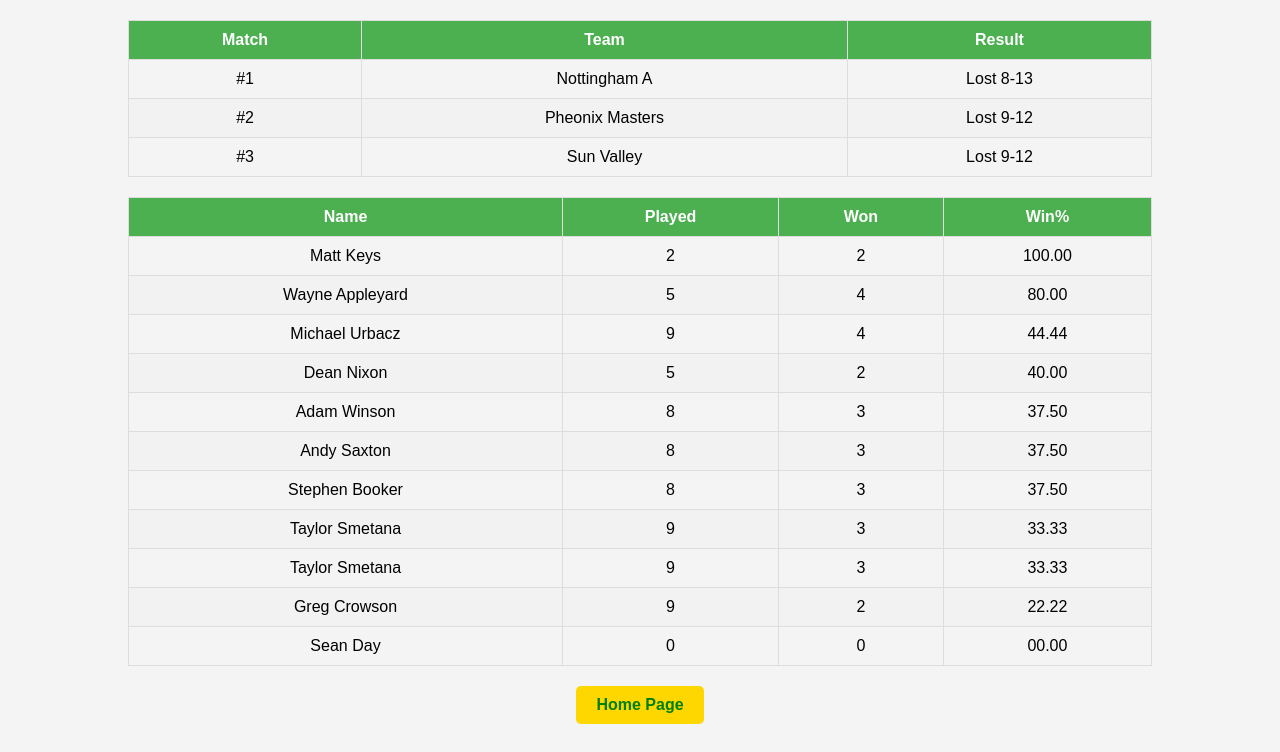
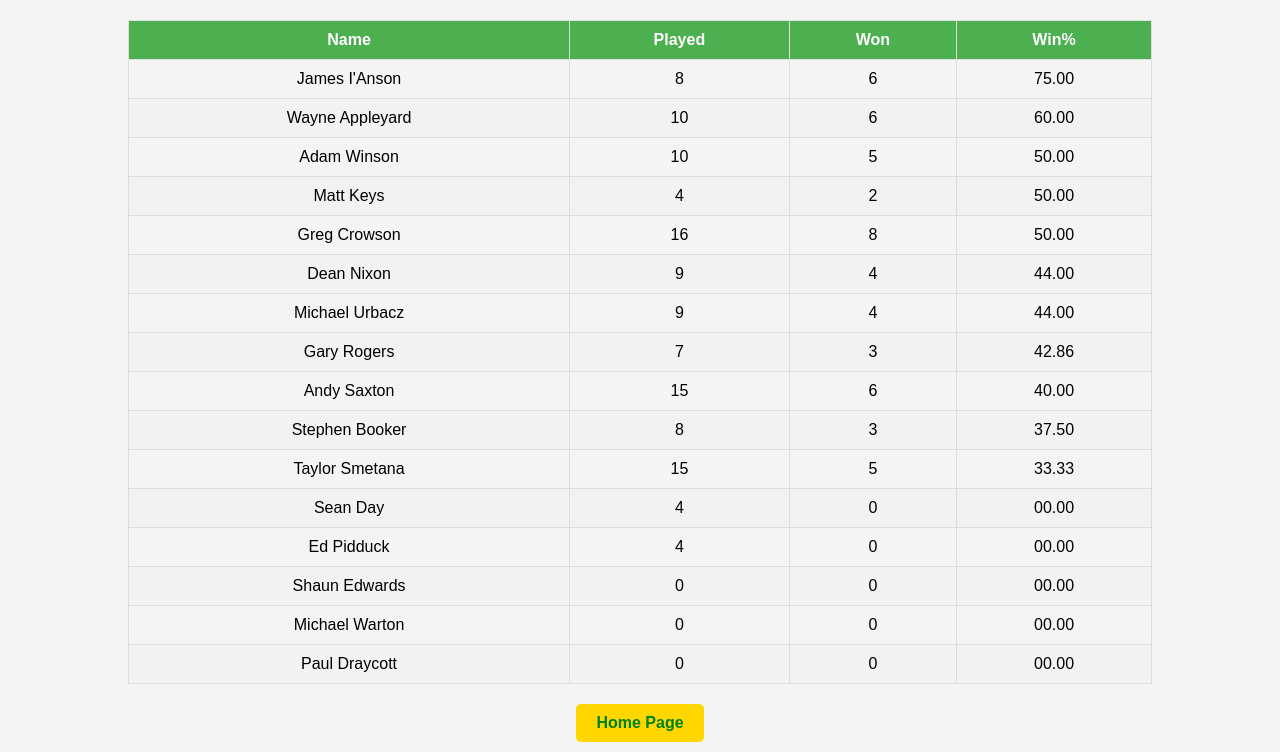
Before and after one commit to StaplefordCCIL/player-performance, a plain HTML site: page index.html in a window 1280 px wide. Shown: the part 58-810 px from the top of the page. Drawn offline with Linux system fonts and the light colour scheme.

Commit message:
Update index.html

```diff
--- a/index.html
+++ b/index.html
@@ -73,36 +73,8 @@
 <body>
 
 <header>
-    <h1>League Match Day 1 2025</h1>
+    <h1>Overall Individual Performances 2025</h1>
 </header>
-
-<!-- Table for Match Results -->
-<table>
-    <thead>
-        <tr>
-            <th>Match</th>
-            <th>Team</th>
-            <th>Result</th>
-        </tr>
-    </thead>
-    <tbody>
-        <tr>
-            <td>#1</td>
-            <td>Nottingham A</td>
-            <td>Lost 8-13</td>
-        </tr>
-        <tr>
-            <td>#2</td>
-            <td>Pheonix Masters</td>
-            <td>Lost 9-12</td>
-        </tr>
-        <tr>
-            <td>#3</td>
-            <td>Sun Valley</td>
-            <td>Lost 9-12</td>
-        </tr>
-    </tbody>
-</table>
 
     <!-- Table for Player Results -->
 <table>
@@ -116,40 +88,58 @@
     </thead>
     <tbody>
         <tr>
-            <td>Matt Keys</td>
-            <td>2</td>
-            <td>2</td>
-            <td>100.00</td>
+            <td>James I'Anson</td>
+            <td>8</td>
+            <td>6</td>
+            <td>75.00</td>
         </tr>
         <tr>
             <td>Wayne Appleyard</td>
+            <td>10</td>
+            <td>6</td>
+            <td>60.00</td>
+        </tr>
+        <tr>
+            <td>Adam Winson</td>
+            <td>10</td>
             <td>5</td>
+            <td>50.00</td>
+        </tr>
+        <tr>
+            <td>Matt Keys</td>
             <td>4</td>
-            <td>80.00</td>
+            <td>2</td>
+            <td>50.00</td>
+        </tr>
+        <tr>
+            <td>Greg Crowson</td>
+            <td>16</td>
+            <td>8</td>
+            <td>50.00</td>
+        </tr>
+        <tr>
+            <td>Dean Nixon</td>
+            <td>9</td>
+            <td>4</td>
+            <td>44.00</td>
         </tr>
         <tr>
             <td>Michael Urbacz</td>
             <td>9</td>
             <td>4</td>
-            <td>44.44</td>
+            <td>44.00</td>
         </tr>
         <tr>
-            <td>Dean Nixon</td>
-            <td>5</td>
-            <td>2</td>
-            <td>40.00</td>
-        </tr>
-        <tr>
-            <td>Adam Winson</td>
-            <td>8</td>
+            <td>Gary Rogers</td>
+            <td>7</td>
             <td>3</td>
-            <td>37.50</td>
+            <td>42.86</td>
         </tr>
         <tr>
             <td>Andy Saxton</td>
-            <td>8</td>
-            <td>3</td>
-            <td>37.50</td>
+            <td>15</td>
+            <td>6</td>
+            <td>40.00</td>
         </tr>
         <tr>
             <td>Stephen Booker</td>
@@ -159,24 +149,36 @@
         </tr>
         <tr>
             <td>Taylor Smetana</td>
-            <td>9</td>
-            <td>3</td>
+            <td>15</td>
+            <td>5</td>
             <td>33.33</td>
         </tr>
         <tr>
-            <td>Taylor Smetana</td>
-            <td>9</td>
-            <td>3</td>
-            <td>33.33</td>
+            <td>Sean Day</td>
+            <td>4</td>
+            <td>0</td>
+            <td>00.00</td>
         </tr>
         <tr>
-            <td>Greg Crowson</td>
-            <td>9</td>
-            <td>2</td>
-            <td>22.22</td>
+            <td>Ed Pidduck</td>
+            <td>4</td>
+            <td>0</td>
+            <td>00.00</td>
         </tr>
         <tr>
-            <td>Sean Day</td>
+            <td>Shaun Edwards</td>
+            <td>0</td>
+            <td>0</td>
+            <td>00.00</td>
+        </tr>
+        <tr>
+            <td>Michael Warton</td>
+            <td>0</td>
+            <td>0</td>
+            <td>00.00</td>
+        </tr>
+        <tr>
+            <td>Paul Draycott</td>
             <td>0</td>
             <td>0</td>
             <td>00.00</td>
```
